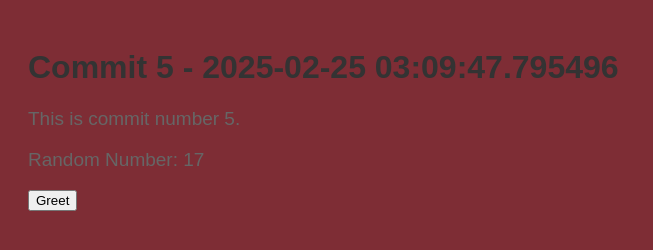
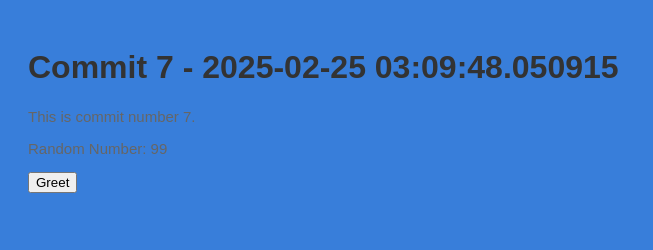
Before and after one commit to legbald0d/myrep-repo-20250225030944, a plain HTML site: page index.html in a window 1280 px wide. Shown: the whole page, without its empty margins (0-653 px from the left). Drawn offline with Linux system fonts and the light colour scheme.

Commit message:
📝 Commit 7 with HTML, CSS, and JS

```diff
--- a/index.html
+++ b/index.html
@@ -2,13 +2,13 @@
     <!DOCTYPE html>
     <html>
     <head>
-        <title>Commit 5 - 2025-02-25 03:09:47.795496</title>
+        <title>Commit 7 - 2025-02-25 03:09:48.050915</title>
         <link rel="stylesheet" href="style.css">
     </head>
     <body>
-        <h1>Commit 5 - 2025-02-25 03:09:47.795496</h1>
-        <p>This is commit number 5.</p>
-        <p>Random Number: 17</p>
+        <h1>Commit 7 - 2025-02-25 03:09:48.050915</h1>
+        <p>This is commit number 7.</p>
+        <p>Random Number: 99</p>
         <button onclick="greet()">Greet</button>
         <script src="script.js"></script>
     </body>
--- a/script.js
+++ b/script.js
@@ -2,4 +2,4 @@
     function greet() {
         alert('Hello from commit ' + commitNumber + '!');
     }
-    var commitNumber = 5;
+    var commitNumber = 7;
--- a/style.css
+++ b/style.css
@@ -1,7 +1,7 @@
 
     body {
         font-family: Arial, sans-serif;
-        background-color: #7e2d35;
+        background-color: #387eda;
         padding: 20px;
     }
     h1 {
@@ -9,5 +9,5 @@
     }
     p {
         color: #666;
-        font-size: 19px;
+        font-size: 15px;
     }
```
